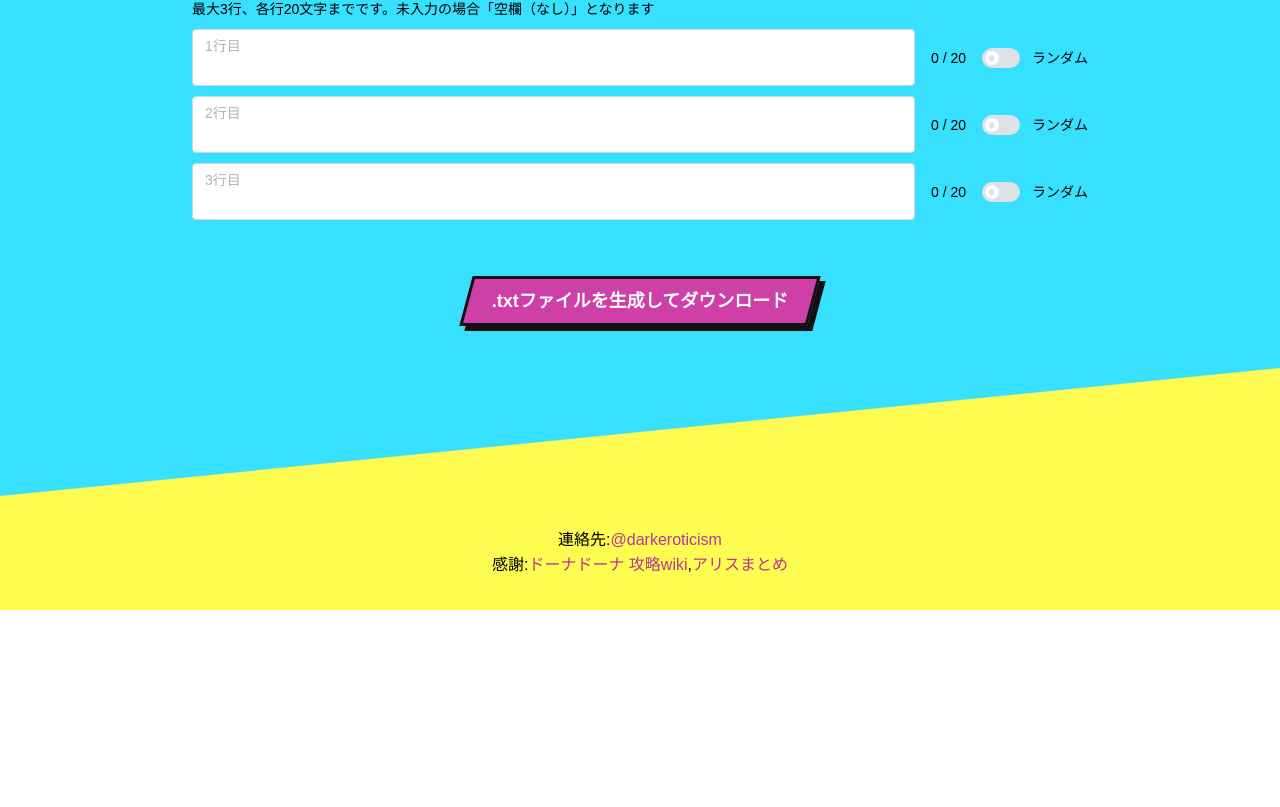
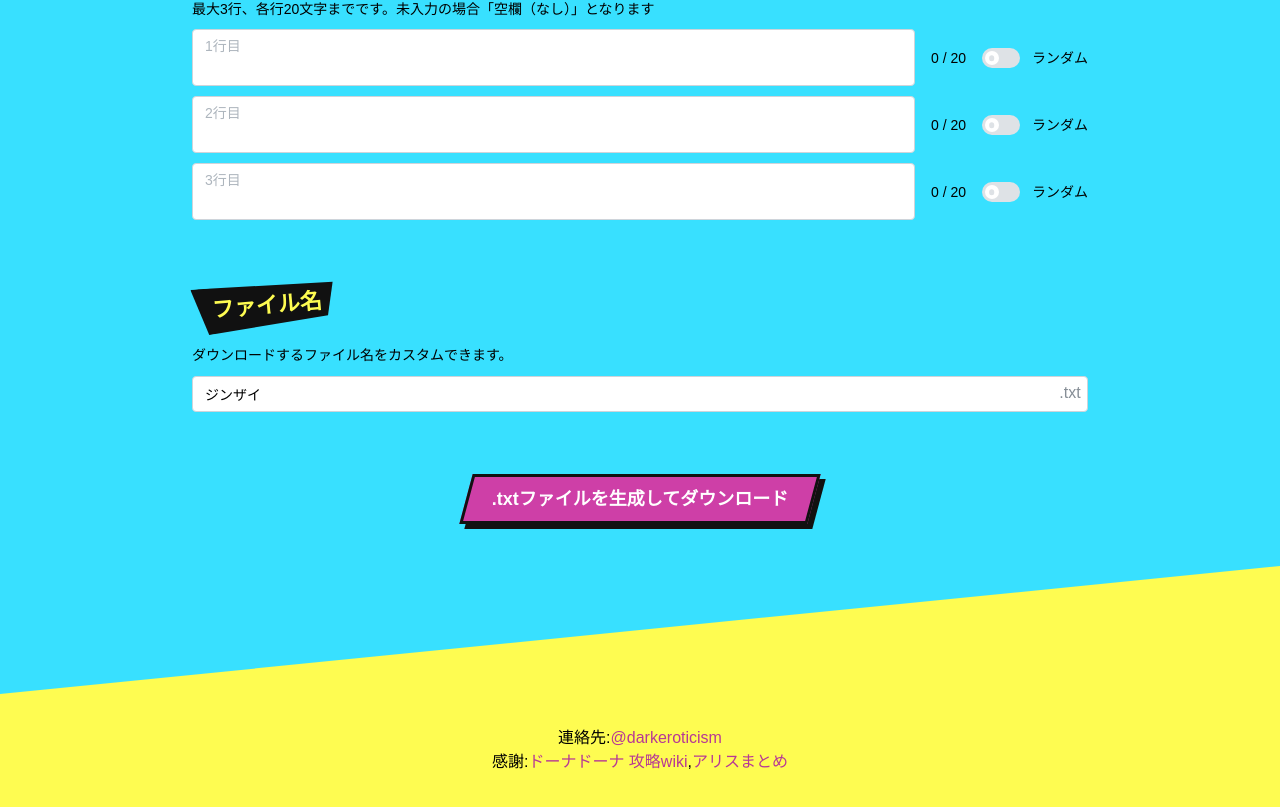
Before and after one commit to darkeroticism/dark-game-character-editor, a React (Vite) app: page / in a window 1280 px wide. Shown: the part 3097-3904 px from the top of the page. Before the commit the page ends 3707 px from the top, so only its background shows below. Built offline with nearby package versions, Linux system fonts and the light colour scheme.

Commit message:
✨ ファイル名をカスタムできるように実装

```diff
--- a/src/components/character-editor.tsx
+++ b/src/components/character-editor.tsx
@@ -7,8 +7,10 @@ import { FileDropZone } from './file-drop-zone';
 import { CharacterTypeSelector } from './character-type-selector';
 import { GenerateFileButton } from './generate-file-button';
 import { FileInputSection } from './file-input-section';
+import { FileNameInput } from './file-name-input';
 import { useCharacterState } from '../hooks/use-character-state';
 import { useFileOperations } from '../hooks/use-file-operations';
+import { useState } from 'react';
 
 export const CharacterEditor = () => {
   // カスタムフックから状態を取得
@@ -23,6 +25,9 @@ export const CharacterEditor = () => {
     handleJinzaiChange,
     handleKokyakuChange,
   } = characterState;
+
+  // カスタムファイル名の状態
+  const [customFileName, setCustomFileName] = useState<string | undefined>(undefined);
 
   // ファイル操作ロジックを取得
   const { handleFileDrop, handleGenerateFile } = useFileOperations({
@@ -67,7 +72,14 @@ export const CharacterEditor = () => {
       </Container>
       <FileDropZone onFileDrop={handleFileDrop} />
       <Container p="md">{renderCharacterForm()}</Container>
-      <GenerateFileButton onClick={handleGenerateFile} />
+      <Container p="md">
+        <FileNameInput
+          characterType={characterType}
+          characterName={characterType === 'ジンザイ' ? jinzai.name : kokyaku.name}
+          onChange={setCustomFileName}
+        />
+      </Container>
+      <GenerateFileButton onClick={handleGenerateFile} fileName={customFileName} />
     </Container>
   );
 };
--- /dev/null
+++ b/src/components/file-name-input.tsx
@@ -0,0 +1,45 @@
+import { TextInput, Box, Title, Text } from '@mantine/core';
+import { useState, useEffect } from 'react';
+import { CharacterType } from '../dohna-dohna/data';
+import { getFileName } from '../utils/file-name-utils';
+import styles from '../styles/title.module.css';
+
+type FileNameInputProps = {
+  characterType: CharacterType;
+  characterName: string | null;
+  onChange: (fileName: string) => void;
+};
+
+export const FileNameInput = ({ characterType, characterName, onChange }: FileNameInputProps) => {
+  const defaultFileName = getFileName(characterType, characterName).replace('.txt', '');
+  const [fileName, setFileName] = useState(defaultFileName);
+
+  // キャラクタータイプまたは名前が変更されたときにデフォルトのファイル名を更新
+  useEffect(() => {
+    const newDefaultFileName = getFileName(characterType, characterName).replace('.txt', '');
+    setFileName(newDefaultFileName);
+    onChange(`${newDefaultFileName}.txt`);
+  }, [characterType, characterName, onChange]);
+
+  const handleChange = (value: string) => {
+    setFileName(value);
+    onChange(`${value}.txt`);
+  };
+
+  return (
+    <Box mt="md" mb="md">
+      <Title order={3} className={styles.blackYellowTitle}>
+        ファイル名
+      </Title>
+      <Text size="sm" mb="xs">
+        ダウンロードするファイル名をカスタムできます。
+      </Text>
+      <TextInput
+        value={fileName}
+        onChange={(event) => handleChange(event.currentTarget.value)}
+        placeholder="ファイル名を入力"
+        rightSection=".txt"
+      />
+    </Box>
+  );
+};
--- a/src/components/generate-file-button.tsx
+++ b/src/components/generate-file-button.tsx
@@ -2,14 +2,19 @@ import { Button, Container } from '@mantine/core';
 import styles from '../styles/parallelogram-button.module.css';
 
 type GenerateFileButtonProps = {
-  onClick: () => void;
+  onClick: (fileName?: string) => void;
+  fileName?: string;
 };
 
-export const GenerateFileButton = ({ onClick }: GenerateFileButtonProps) => (
+export const GenerateFileButton = ({ onClick, fileName }: GenerateFileButtonProps) => (
   <div style={{ textAlign: 'center', marginTop: 30 }}>
     <Container>
       <div className={styles.parallelogramButton}>
-        <Button onClick={onClick} size="lg" style={{ background: 'transparent', border: 'none' }}>
+        <Button
+          onClick={() => onClick(fileName)}
+          size="lg"
+          style={{ background: 'transparent', border: 'none' }}
+        >
           .txtファイルを生成してダウンロード
         </Button>
       </div>
--- a/src/hooks/use-file-operations.ts
+++ b/src/hooks/use-file-operations.ts
@@ -154,13 +154,13 @@ export function useFileOperations({
   };
 
   // ファイル生成とダウンロード処理
-  const handleGenerateFile = () => {
+  const handleGenerateFile = (customFileName?: string) => {
     if (!validateForm()) {
       return; // バリデーションエラーがあれば処理を中断
     }
 
     const name = characterType === 'ジンザイ' ? jinzai.name : kokyaku.name;
-    const fileName = getFileName(characterType, name);
+    const fileName = customFileName || getFileName(characterType, name);
 
     const content = generateIniContent();
     downloadWithShiftJIS(fileName, content);
```
